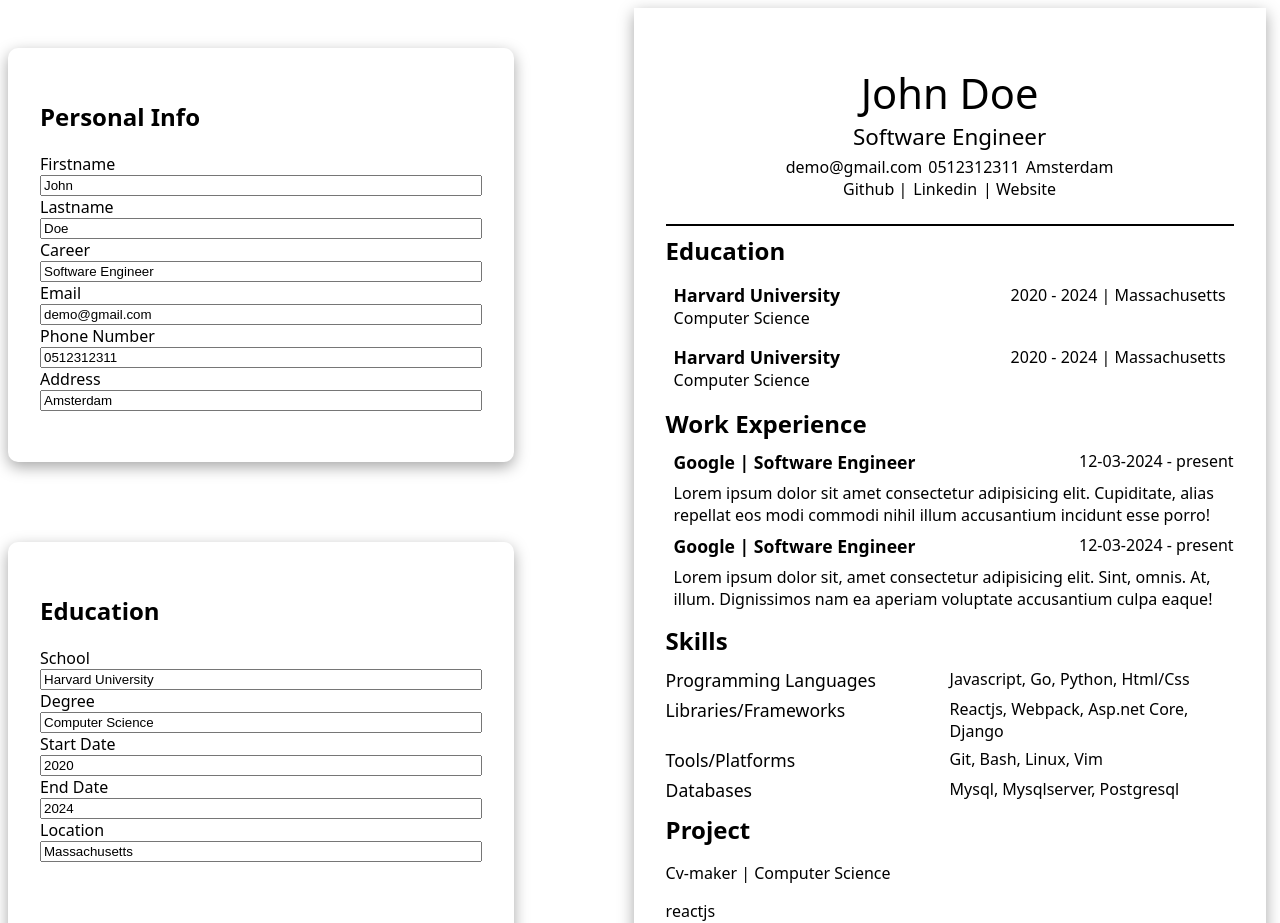
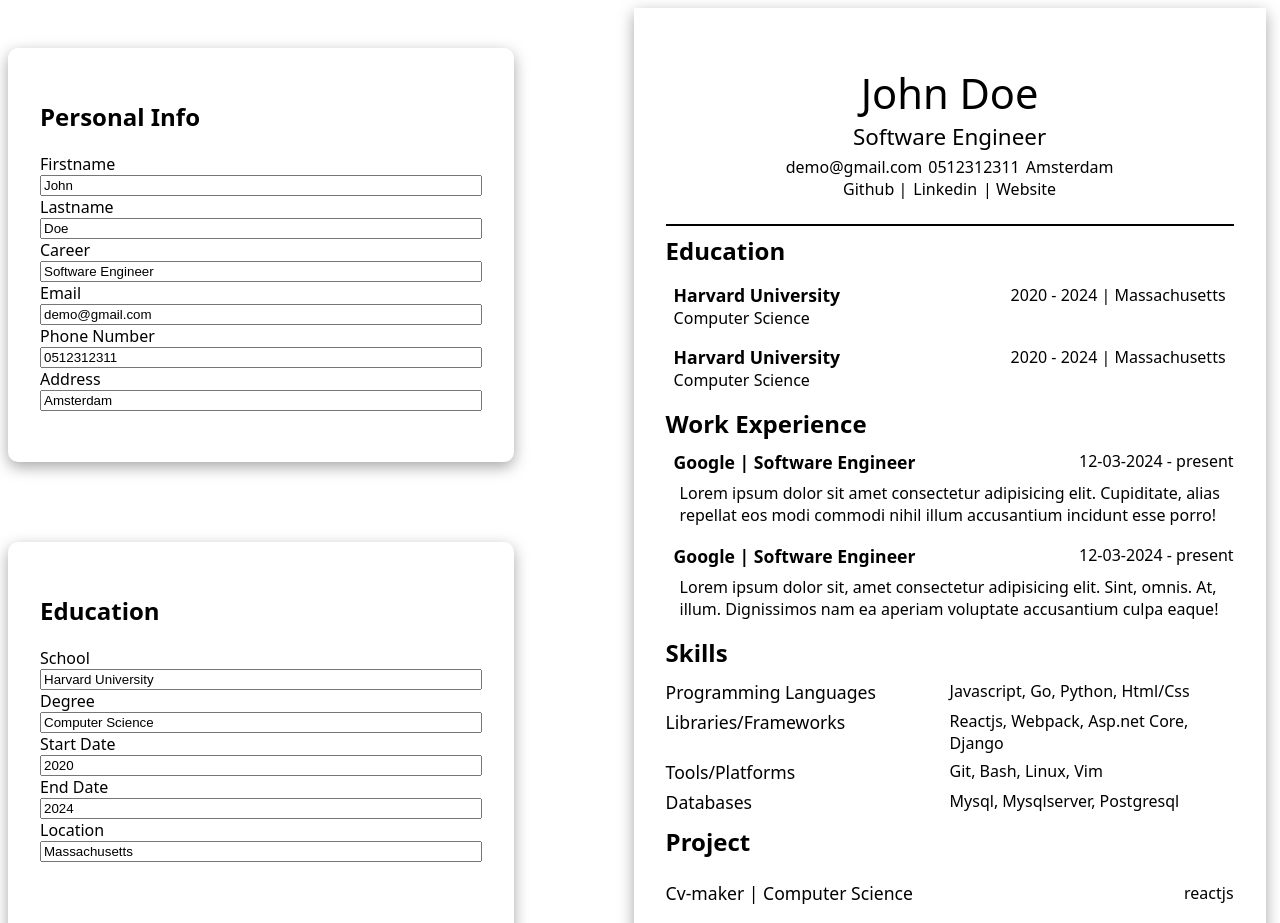
Before and after one commit to Ay-can/cv-maker, a React (Vite) app: page / in a window 1280 px wide. Shown: the top 923 px of the page. Built offline with nearby package versions, Linux system fonts and the light colour scheme.

Commit message:
add padding to work-description

```diff
--- a/src/components/ProjectSection.jsx
+++ b/src/components/ProjectSection.jsx
@@ -1,3 +1,5 @@
+import "../styles/project.css";
+
 function ProjectSection({ projects }) {
   return (
     <>
--- a/src/styles/project.css
+++ b/src/styles/project.css
@@ -0,0 +1,21 @@
+.project-section {
+  display: flex;
+  flex-direction: column;
+}
+
+.project-info-container {
+  display: flex;
+  justify-content: space-between;
+  align-items: center;
+}
+
+.project-description {
+  margin: 0px;
+  padding-left: 6px;
+}
+
+.project-info {
+  font-weight: 500;
+  font-size: 1.1rem;
+  margin: 0px;
+}
--- a/src/styles/work.css
+++ b/src/styles/work.css
@@ -8,6 +8,7 @@
   display: flex;
   justify-content: center;
   flex-direction: column;
+  margin-bottom: 10px;
 }
 
 .work-experience-block > * {
@@ -29,6 +30,10 @@
   margin: 2px 0px;
 }
 
+.work-description {
+  padding-left: 6px;
+}
+
 .work-description-container > p {
   margin: 6px 0px;
 }
```
